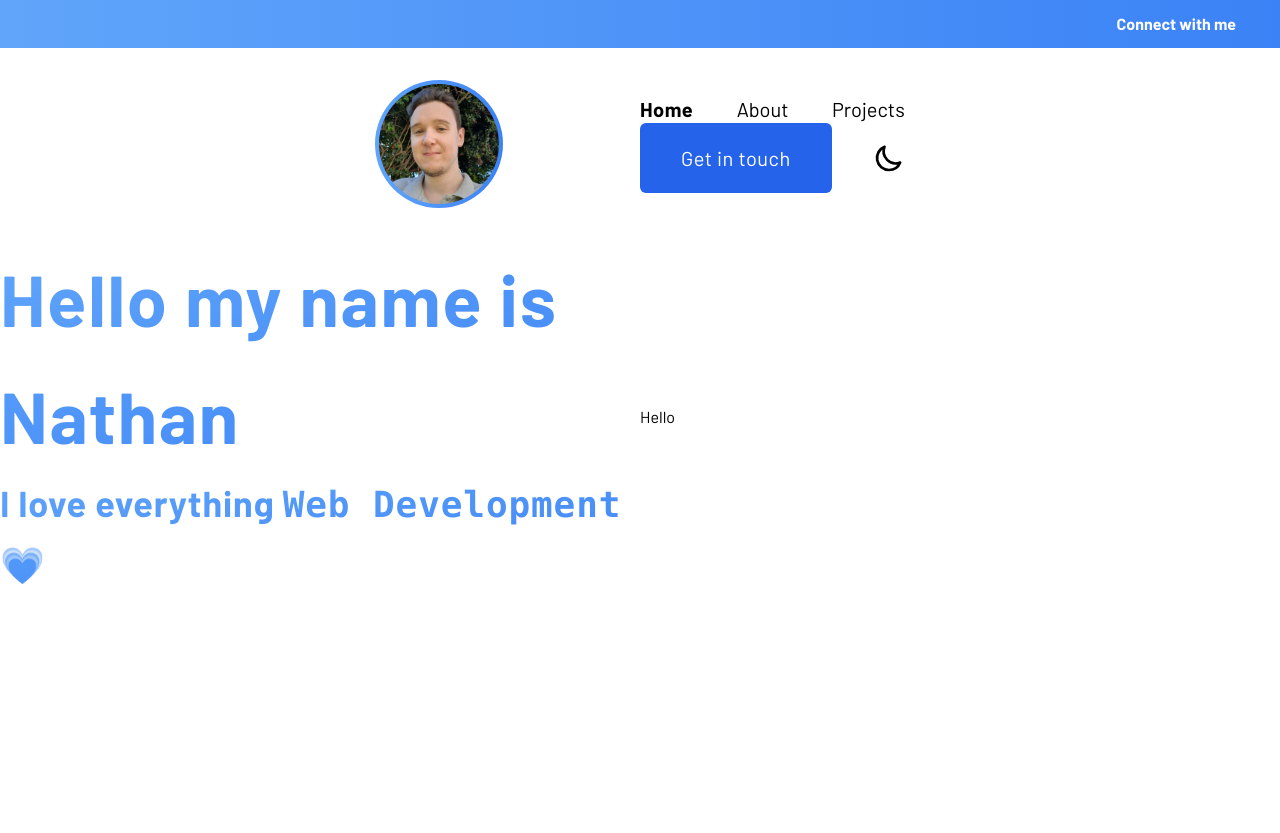
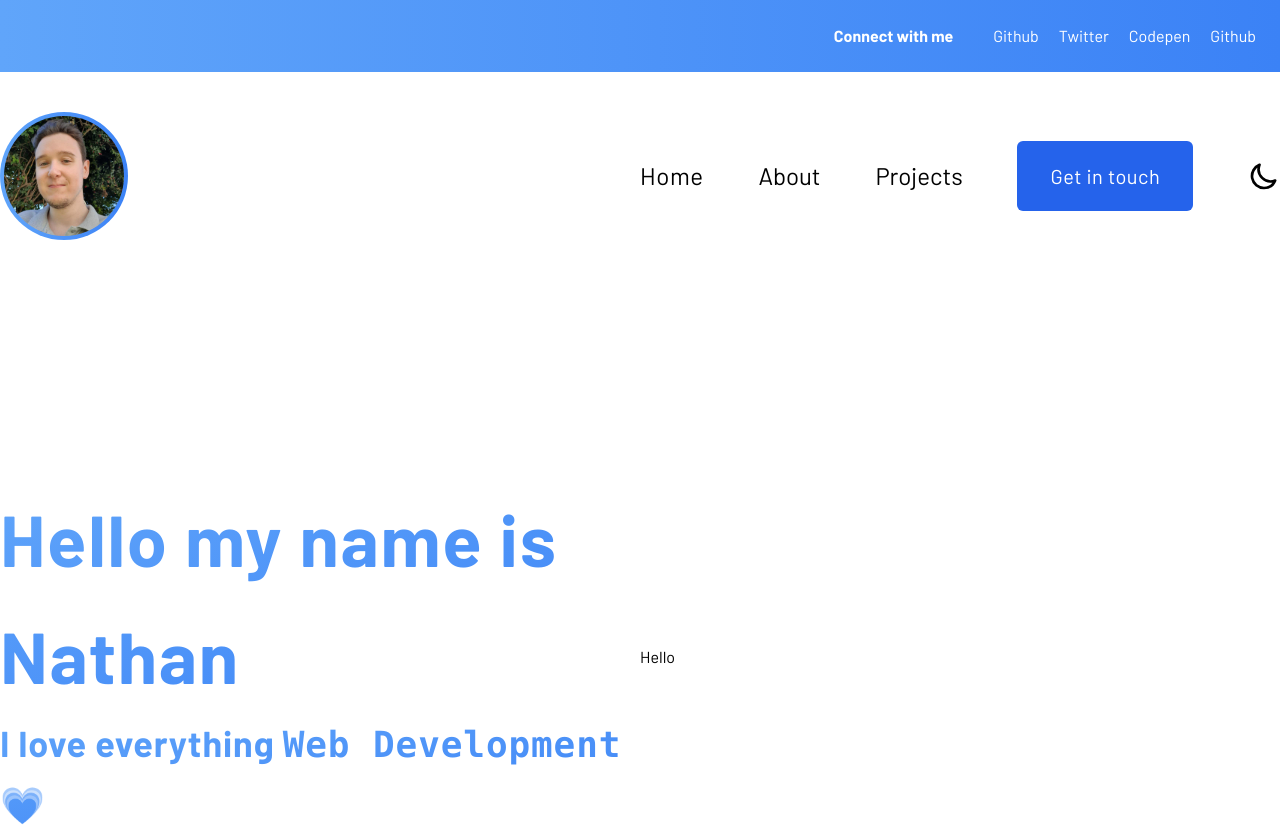
Before and after one commit to Nathan-s-Anthony/my-portfolio, a React (Create React App) app: page / in a window 1280 px wide. Before the commit the page ends 800 px from the top, so only its background shows below. Built offline with nearby package versions, Linux system fonts and the light colour scheme.

Commit message:
Layout change

```diff
--- a/src/components/js/header.js
+++ b/src/components/js/header.js
@@ -5,11 +5,18 @@ const Header = () => {
   return (
 
     <>
-      <div className="absolute top-0 left-0 bg-gradient-to-r from-blue-400 to-blue-500 w-full md:flex md:flex-row items-center justify-end gap-5 py-6 px-6 h-10">
+
+      <div className=" bg-gradient-to-r from-blue-400 to-blue-500 w-full flex md:flex-row items-center justify-end gap-5 py-6 px-6 ">
        <div className="text-md font-bold text-white relative mr-5">Connect with me</div>
+       <a href="/" className="text-white">Github</a>
+       <a href="/"  className="text-white">Twitter</a>
+       <a href="/"  className="text-white">Codepen</a>
+       <a href="/"  className="text-white">Github</a>
+
       </div>
-      <header className=" 2xl:container md:container  flex-row min-w-full  absolute top-10 left-0  flex-wrap content-start items-start justify-center gap-5 flex mt-10 z-1">
-        <nav className="flex flex-row flex-wrap  2xl:container items-center ">
+
+      <header className=" flex-row min-w-full    flex-wrap content-start items-start justify-center gap-5 flex  z-1">
+        <nav className="flex flex-row flex-wrap w-full h-full md:container   items-center mt-10 ">
           <div className=" relative w-3/6">
             <div className="p-1 bg-gradient-to-r from-blue-400 to-blue-500 rounded-full w-32 ">
               <Images />
@@ -18,10 +25,10 @@ const Header = () => {
           <div className="w-3/6 ">
             <ul className="w-full flex flex-row flex-wrap justify-flex-end ">
               <li className="w-full flex flex-row flex-wrap justify-between content-center text-xl items-center " >
-                <a href="/" className="font-bold text-xl tracking-wide">Home</a>
-                <a href="/" className="font-medium text-xl">About</a>
-                <a href="/" className="font-medium  text-xl" >Projects</a>
-                <button className=" transition duration-500 ease-in-out bg-blue-600 hover:bg-blue-700   items-center justify-center px-10 py-5 border border-transparent  text-xl font-medium rounded-md   0 text-medium text-white tracking-wide md:block  ">Get in touch</button>
+                <a href="/" className="font-medium text-2xl tracking-wide">Home</a>
+                <a href="/" className="font-medium text-2xl">About</a>
+                <a href="/" className="font-medium  text-2xl" >Projects</a>
+                <button className=" transition duration-500 ease-in-out bg-blue-600 hover:bg-blue-700   items-center justify-center px-8 py-5 border border-transparent  text-xl font-medium rounded-md   0 text-medium text-white tracking-wide   ">Get in touch</button>
                 <MoonIcon className="w-8 h-8" />
               </li>
             </ul>
@@ -29,6 +36,7 @@ const Header = () => {
         </nav>
       </header>
 
+
     </>
   )
 }
```
